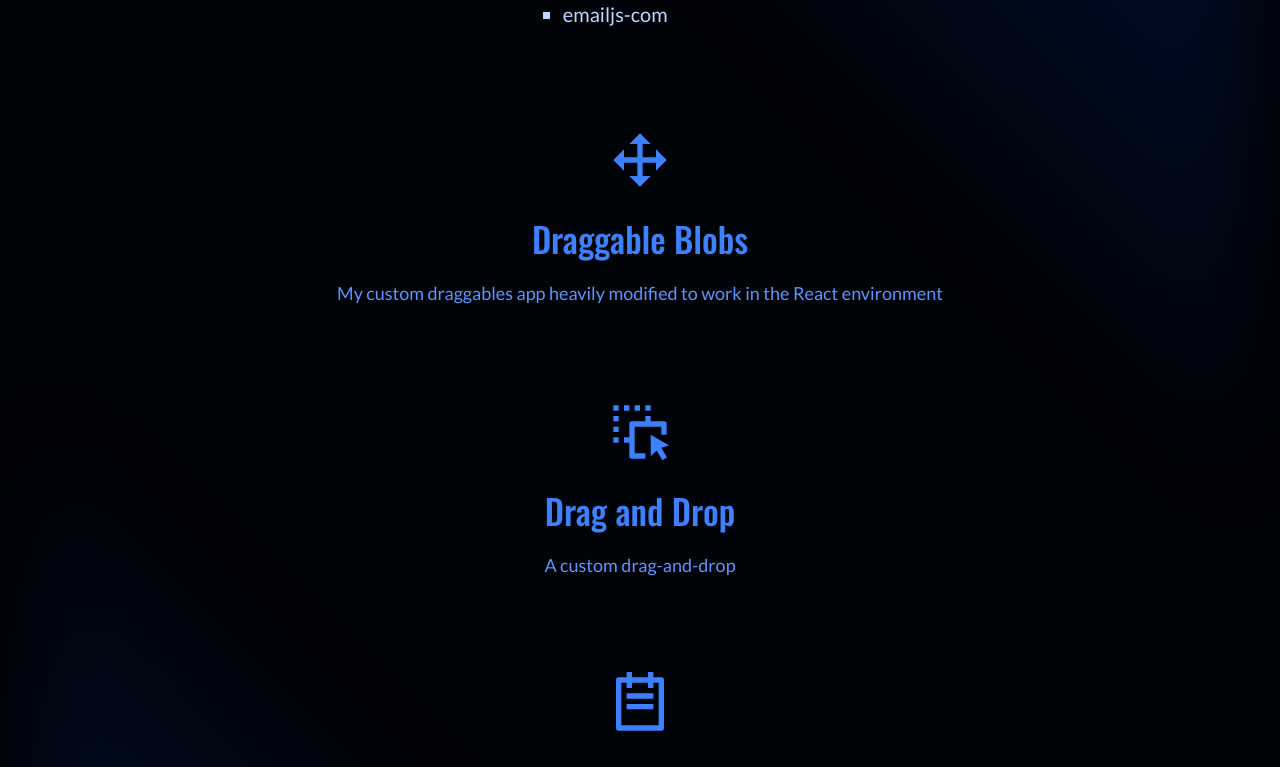
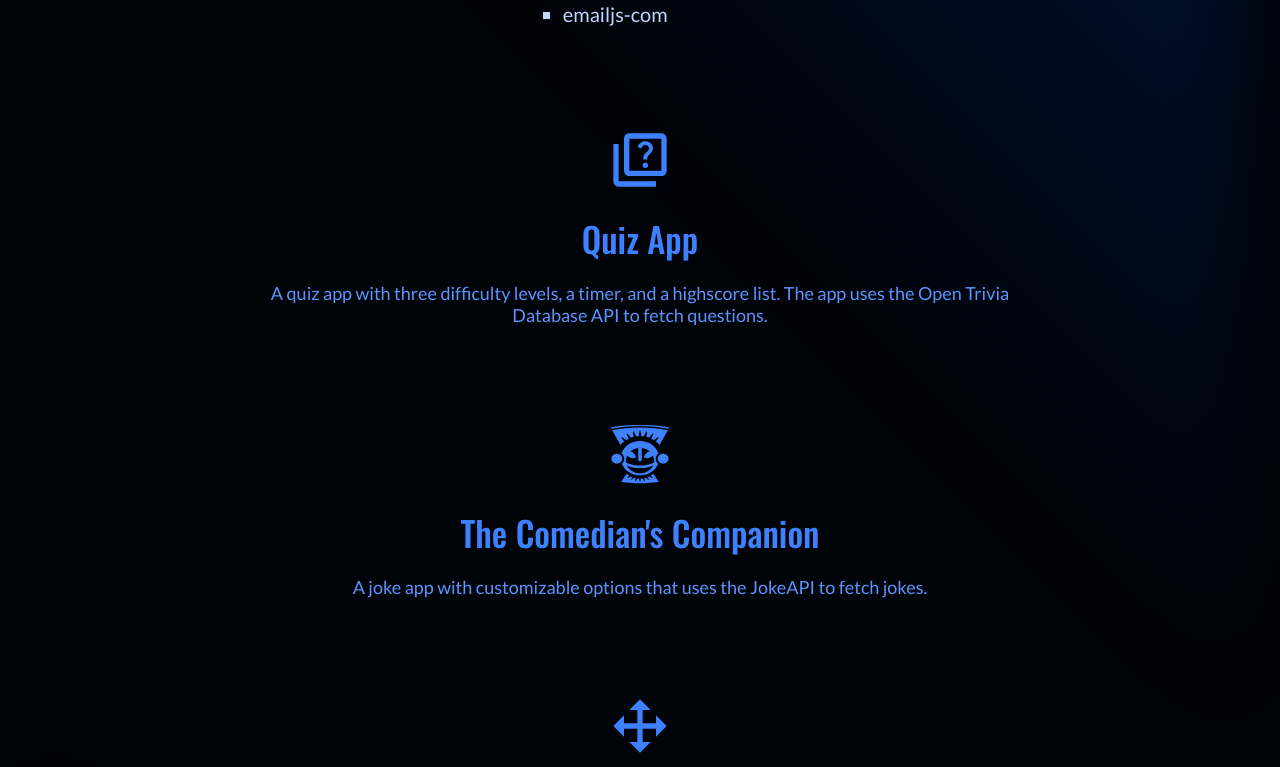
Before and after one commit to jenniina/react-sub-site, a React (Vite) app: page /portfolio in a window 1280 px wide. Shown: the part 1240-2007 px from the top of the page. Built offline with nearby package versions, Linux system fonts and the light colour scheme; no server answers.

Commit message:
add jokes-app and quiz-app to list

```diff
--- a/src/pages/Portfolio.tsx
+++ b/src/pages/Portfolio.tsx
@@ -7,6 +7,8 @@ import { Link } from 'react-router-dom'
 import { AiOutlineForm } from 'react-icons/ai'
 import { BiSelectMultiple } from 'react-icons/bi'
 import { RiTodoLine, RiDragDropLine, RiDragMove2Fill } from 'react-icons/ri'
+import { GiAbstract019 } from 'react-icons/gi'
+import { MdOutlineQuiz } from 'react-icons/md'
 
 export default function Portfolio({
   heading,
@@ -56,6 +58,26 @@ export default function Portfolio({
             </div>
             <ul className={`${styles.list}`}>
               <li>
+                <Link to='/portfolio/quiz'>
+                  <MdOutlineQuiz />
+                  <span>Quiz App</span>
+                </Link>
+                <p>
+                  A quiz app with three difficulty levels, a timer, and a highscore list.
+                  The app uses the Open Trivia Database API to fetch questions.
+                </p>
+              </li>
+              <li>
+                <Link to='/portfolio/jokes'>
+                  <GiAbstract019 />
+                  <span>The Comedian's Companion</span>
+                </Link>
+                <p>
+                  A joke app with customizable options that uses the JokeAPI to fetch
+                  jokes.
+                </p>
+              </li>
+              <li>
                 <Link to='/portfolio/blob'>
                   <RiDragMove2Fill />
                   <span>Draggable Blobs</span>
```
Also changed, not shown: 3 other files (tests, documents, lock files or other folders).
